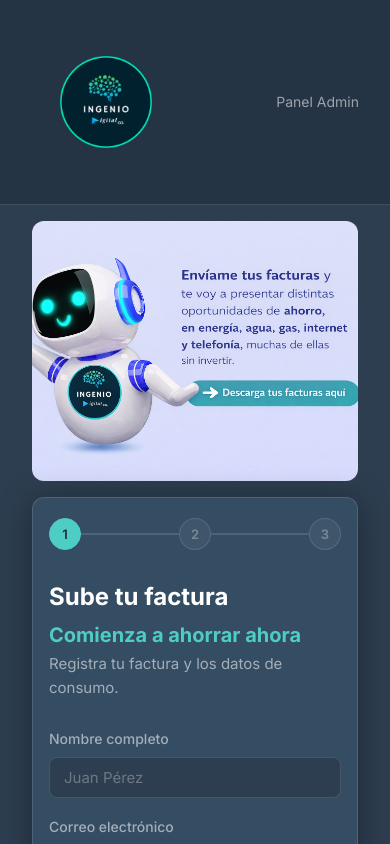
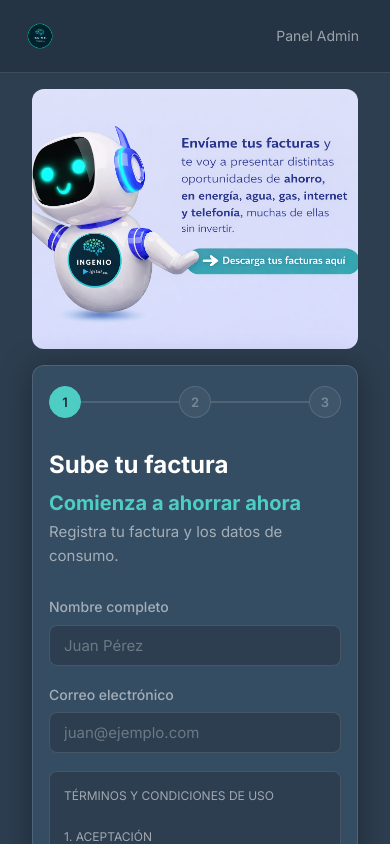
Before and after one commit to juanfelipe100/invoice-app, a React (Vite) app in the folder frontend/: page / in a window 390 px wide. Shown: the top 844 px of the page. Built offline with nearby package versions, Linux system fonts and the light colour scheme; a web font is replaced by a local one.

Commit message:
Reduce mobile header and logo size

```diff
--- a/frontend/src/app.css
+++ b/frontend/src/app.css
@@ -546,7 +546,7 @@ body {
   /* Header */
   .header {
     height: auto;
-    padding: 14px 16px;
+    padding: 6px 16px;
   }
   .header-inner {
     grid-template-columns: 1fr auto;
@@ -557,7 +557,7 @@ body {
     display: none;
   }
   .logo-img {
-    height: 200px;
+    height: 52px;
   }
 
   /* Main */
@@ -617,7 +617,7 @@ body {
     align-items: center;
   }
   .logo-img {
-    height: 180px;
+    height: 48px;
   }
 
   /* Form full width */
```
